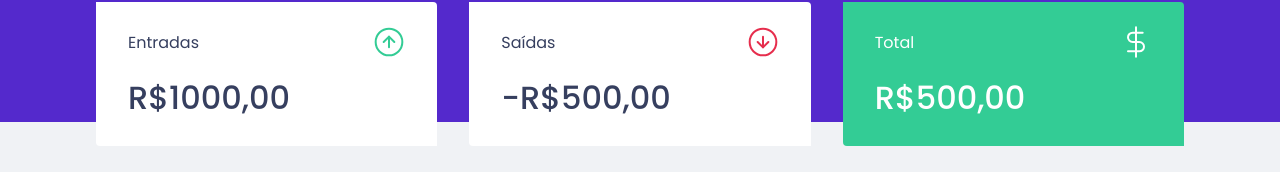
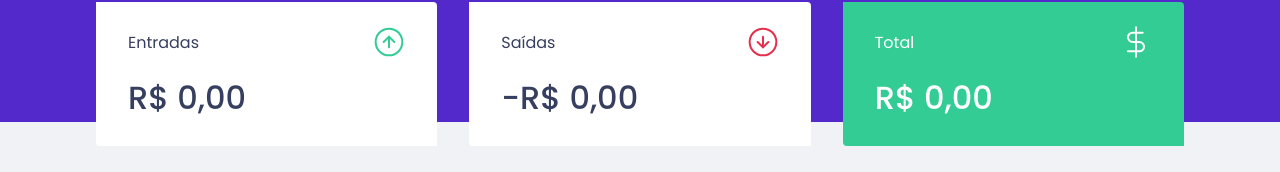
Before and after one commit to reginaldoboeke/ignite-reactjs-dtmoney, a React (Create React App) app: page / in a window 1280 px wide. Shown: the part 150-322 px from the top of the page. Built offline with nearby package versions, Linux system fonts and the light colour scheme; no server answers; what miragejs would draw is missing.

Commit message:
feat: calculated summary

```diff
--- a/src/TransactionsContext.tsx
+++ b/src/TransactionsContext.tsx
@@ -5,7 +5,7 @@
   id: number;
   title: string;
   amount: number;
-  type: string;
+  type: 'deposit' | 'withdraw';
   category: string;
   createdAt: string;
 }
--- a/src/components/Summary/index.tsx
+++ b/src/components/Summary/index.tsx
@@ -11,6 +11,24 @@
 export function Summary() {
   const { transactions } = useContext(TransactionsContext);
 
+  const summary = transactions.reduce(
+    (acc, transaction) => {
+      if (transaction.type === 'deposit') {
+        acc.deposits += transaction.amount;
+        acc.total += transaction.amount;
+      } else {
+        acc.withdraws += transaction.amount;
+        acc.total -= transaction.amount;
+      }
+      return acc;
+    },
+    {
+      deposits: 0,
+      withdraws: 0,
+      total: 0,
+    },
+  );
+
   return (
     <Container>
       <div>
@@ -18,21 +36,37 @@
           <p>Entradas</p>
           <img src={incomeImg} alt="Entradas" />
         </header>
-        <strong>R$1000,00</strong>
+        <strong>
+          {new Intl.NumberFormat('pt-BR', {
+            style: 'currency',
+            currency: 'BRL',
+          }).format(summary.deposits)}
+        </strong>
       </div>
       <div>
         <header>
           <p>Saídas</p>
           <img src={outcomeImg} alt="Saídas" />
         </header>
-        <strong>-R$500,00</strong>
+        <strong>
+          -
+          {new Intl.NumberFormat('pt-BR', {
+            style: 'currency',
+            currency: 'BRL',
+          }).format(summary.withdraws)}
+        </strong>
       </div>
       <div className="highlight-background">
         <header>
           <p>Total</p>
           <img src={totalImg} alt="Total" />
         </header>
-        <strong>R$500,00</strong>
+        <strong>
+          {new Intl.NumberFormat('pt-BR', {
+            style: 'currency',
+            currency: 'BRL',
+          }).format(summary.total)}
+        </strong>
       </div>
     </Container>
   );
```
